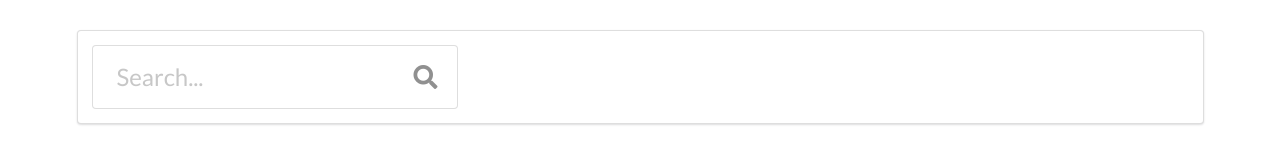
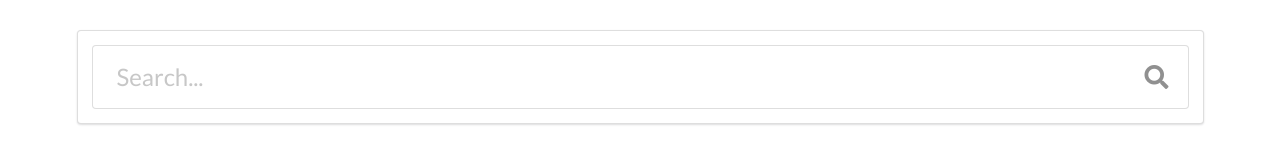
Before and after one commit to Balint90/image-list, a React (Create React App) app: page / in a window 1280 px wide. Shown: the top 160 px of the page. Built offline with nearby package versions, Linux system fonts and the light colour scheme.

Commit message:
add onFormSubmit (with error)

```diff
--- a/src/component/SearchInput.js
+++ b/src/component/SearchInput.js
@@ -7,10 +7,15 @@ class SearchInput extends React.Component {
         this.state = { entry: '' }
     }
 
+    onFormSubmit(event) {
+        event.preventDefault();
+        console.log(this.state.entry)
+    }
+
     render() {
         return (
             <div className="ui segment">
-                <form action="ui form">
+                <form onSubmit={this.onFormSubmit} className="ui form">
                     <div className="field">
                         <div className="ui massive icon input">
                             <input
```
